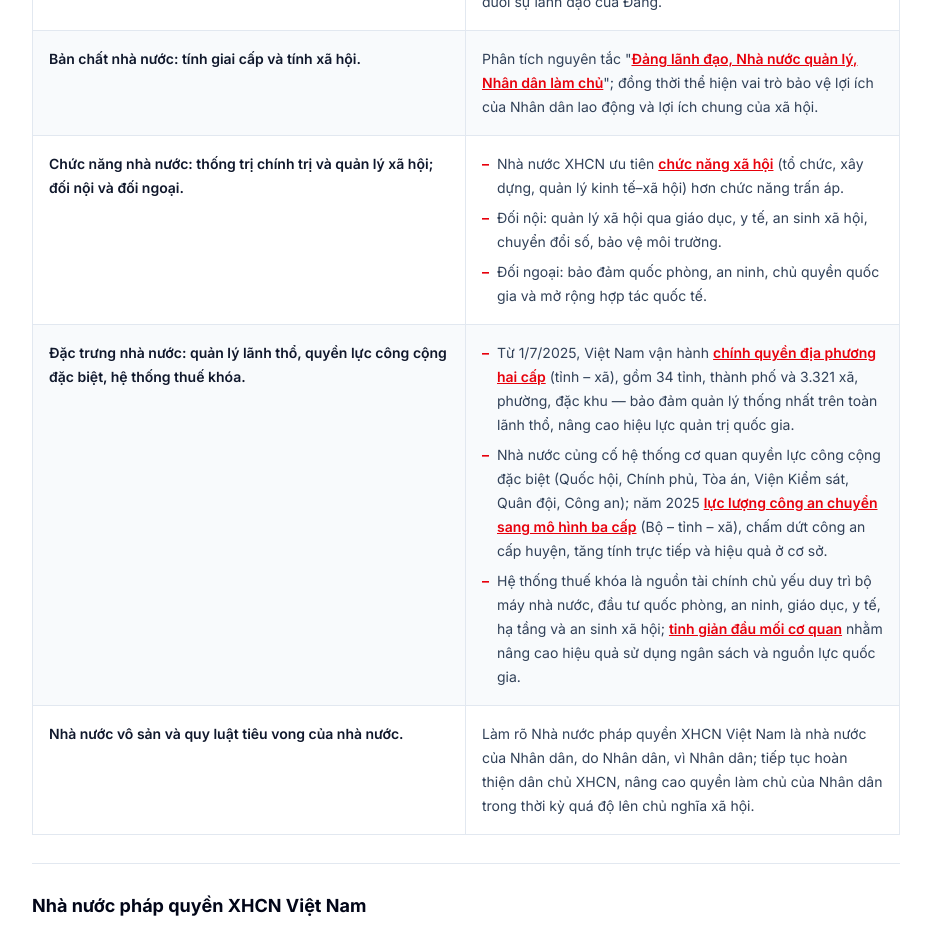
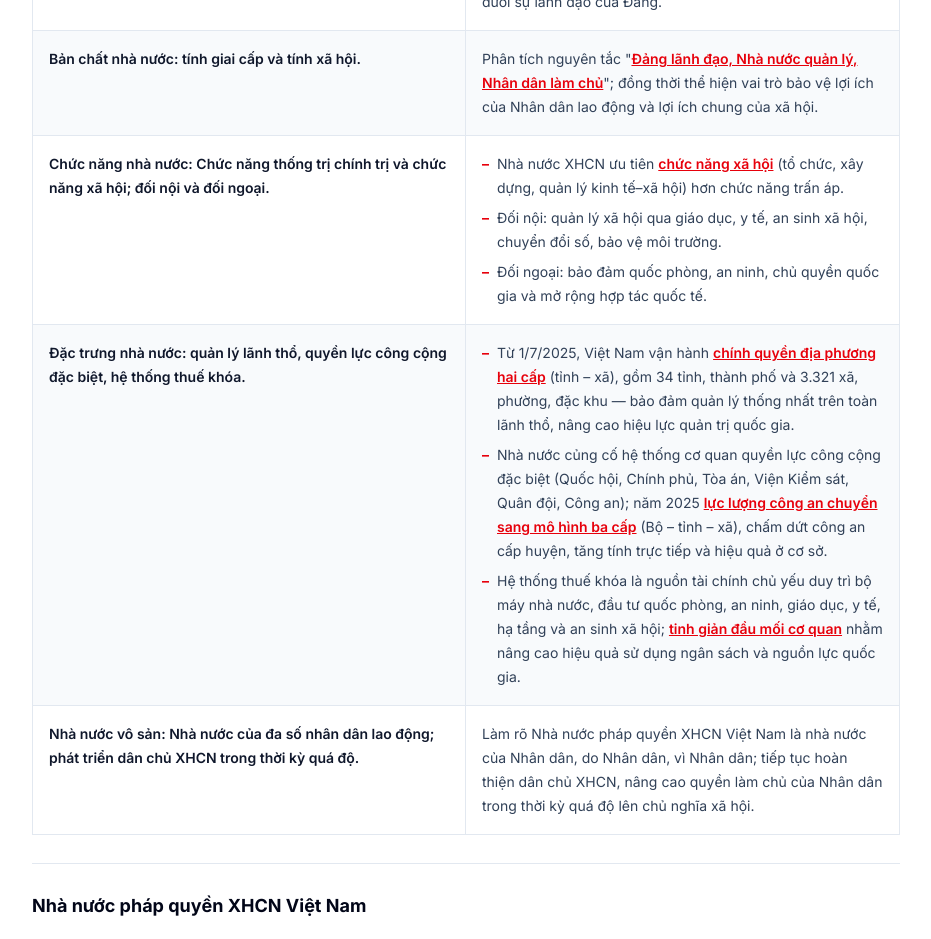
Before and after one commit to phanhoangs26/MLN122, a React (Vite) app: page /vietnam in a window 1280 px wide. Shown: the part 1940-2879 px from the top of the page, without its empty margins (300-1231 px from the left). Built offline with nearby package versions, Linux system fonts and the light colour scheme.

Commit message:
content: update theory column text for chuc-nang and vo-san rows

```diff
--- a/src/app/data/vietnamContent.ts
+++ b/src/app/data/vietnamContent.ts
@@ -32,7 +32,7 @@ export const theoryBridge = {
       applySuffix: '"; đồng thời thể hiện vai trò bảo vệ lợi ích của Nhân dân lao động và lợi ích chung của xã hội.',
     },
     {
-      theory: 'Chức năng nhà nước: thống trị chính trị và quản lý xã hội; đối nội và đối ngoại.',
+      theory: 'Chức năng nhà nước: Chức năng thống trị chính trị và chức năng xã hội; đối nội và đối ngoại.',
       bullets: [
         {
           parts: [
@@ -80,7 +80,7 @@ export const theoryBridge = {
       ],
     },
     {
-      theory: 'Nhà nước vô sản và quy luật tiêu vong của nhà nước.',
+      theory: 'Nhà nước vô sản: Nhà nước của đa số nhân dân lao động; phát triển dân chủ XHCN trong thời kỳ quá độ.',
       apply: 'Làm rõ Nhà nước pháp quyền XHCN Việt Nam là nhà nước của Nhân dân, do Nhân dân, vì Nhân dân; tiếp tục hoàn thiện dân chủ XHCN, nâng cao quyền làm chủ của Nhân dân trong thời kỳ quá độ lên chủ nghĩa xã hội.',
     },
   ],
```
